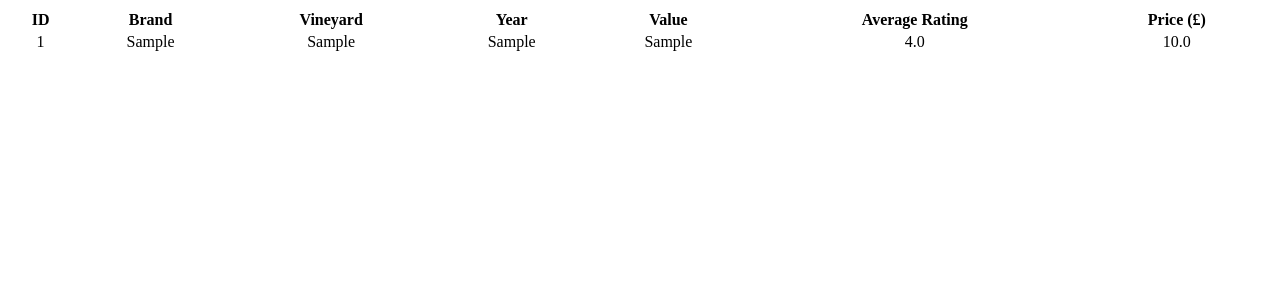
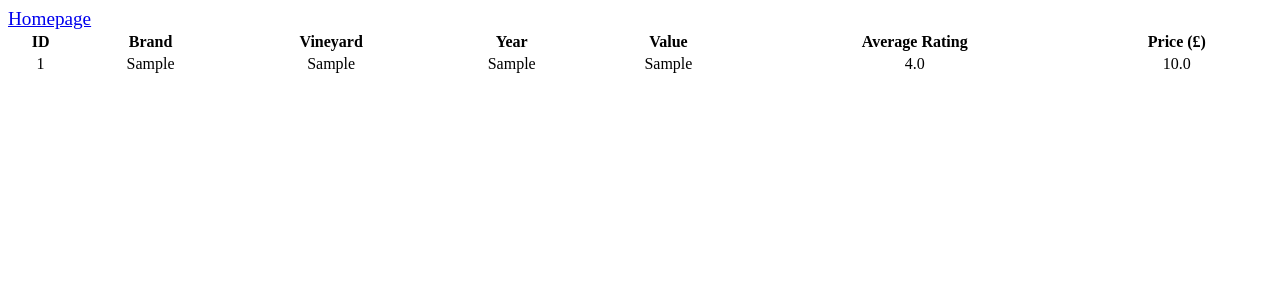
Before and after one commit to samannetts8/Pour_Decisions, a Flask app: page /wine/ in a window 1280 px wide. Shown: the top 300 px of the page. Run offline with Flask 3, Linux system fonts and the light colour scheme; tables that the repository leaves empty hold one stand-in row (values such as "Sample post").

Commit message:
Added 'Return Home' Button

```diff
--- a/blueprints/static/templates/wine_table.html
+++ b/blueprints/static/templates/wine_table.html
@@ -7,6 +7,7 @@
 </head>
 
 <body>
+    <a href="/" style="font-size: larger;">Homepage</a>
     <table style="width:100%; text-align:center">
         <thead>
             <tr>
```
